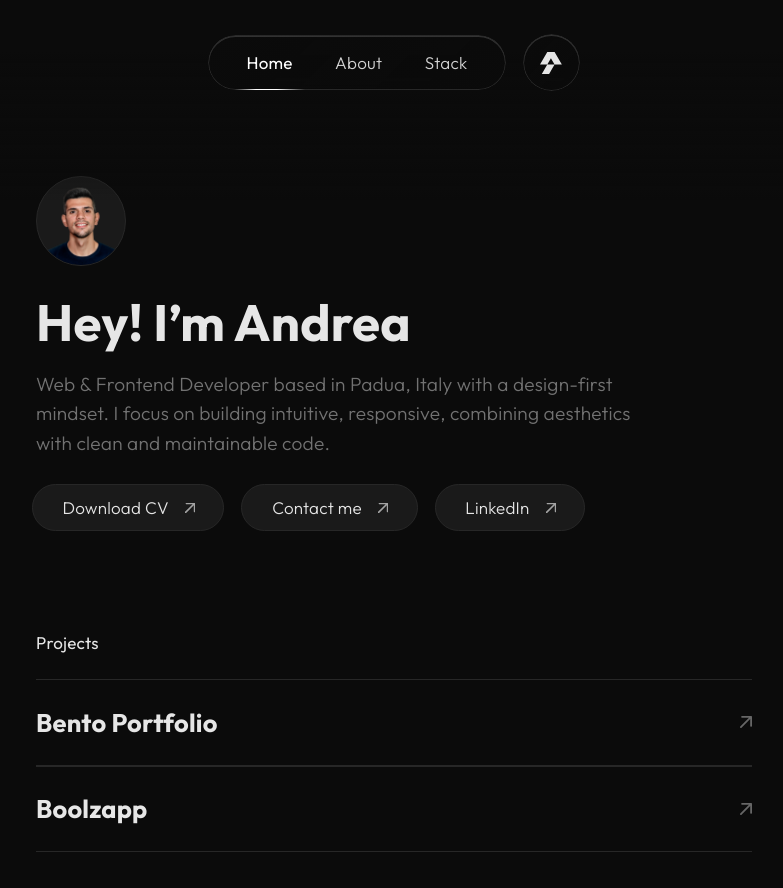
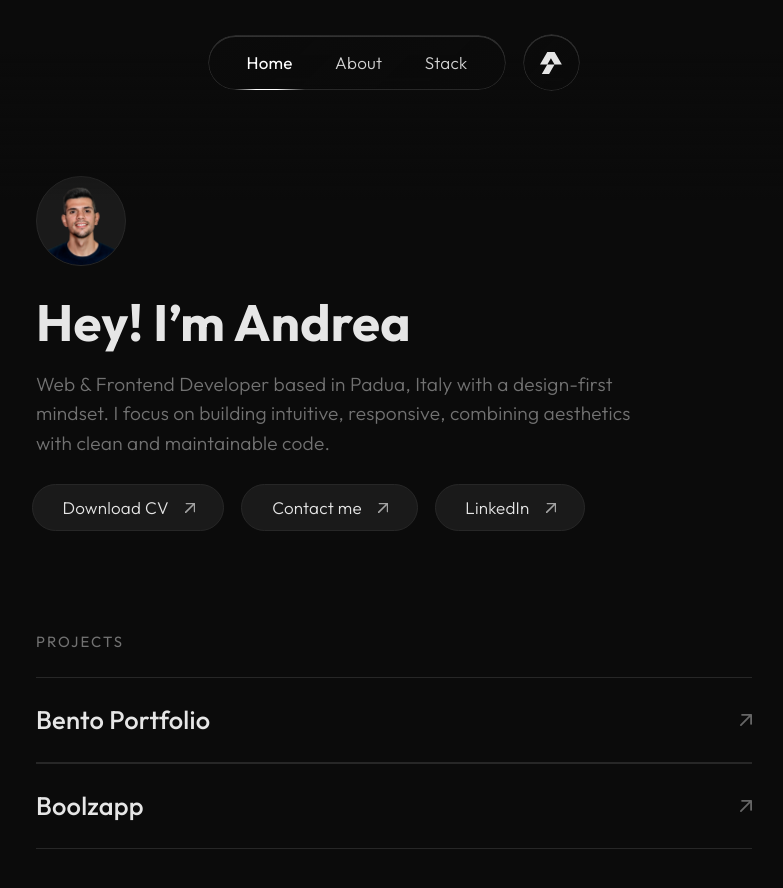
Before and after one commit to andrea-salvalaggio/portfolio, a Nuxt app: page / in a window 1280 px wide. Shown: the top 888 px of the page, without its empty margins (246-1029 px from the left). Built offline with nearby package versions, Linux system fonts and the light colour scheme.

Commit message:
style(projects): medium project titles, quiet uppercase section label
Co-Authored-By: Claude Sonnet 5.5 <noreply@anthropic.com>

```diff
--- a/app/components/sections/ProjectsSection.vue
+++ b/app/components/sections/ProjectsSection.vue
@@ -1,7 +1,7 @@
 <template>
     <section class="projects-section mt-5 mt-sm-9 reveal">
         <div class="container p-0">
-            <h2 class="h6 projects-title fw-regular mb-4">Projects</h2>
+            <h2 class="h6 projects-title mb-4">Projects</h2>
             <UiProjectList :projects="projects" />
         </div>
     </section>
@@ -10,3 +10,14 @@
 <script setup>
 import projects from '~/data/projects.json'
 </script>
+
+<style scoped lang="scss">
+/* A quiet label, so the section title does not compete with the project titles */
+.projects-title {
+    font-size: $font-size-tiny;
+    font-weight: $font-weight-regular;
+    letter-spacing: 0.14em;
+    text-transform: uppercase;
+    color: $gray-500;
+}
+</style>
--- a/app/components/ui/ProjectList.vue
+++ b/app/components/ui/ProjectList.vue
@@ -169,7 +169,7 @@ onBeforeUnmount(() => {
 .project-title {
     margin: 0;
     font-size: $font-size-small;
-    font-weight: $font-weight-bold;
+    font-weight: $font-weight-medium;
     line-height: $line-height-small;
     color: $light;
 }
```
